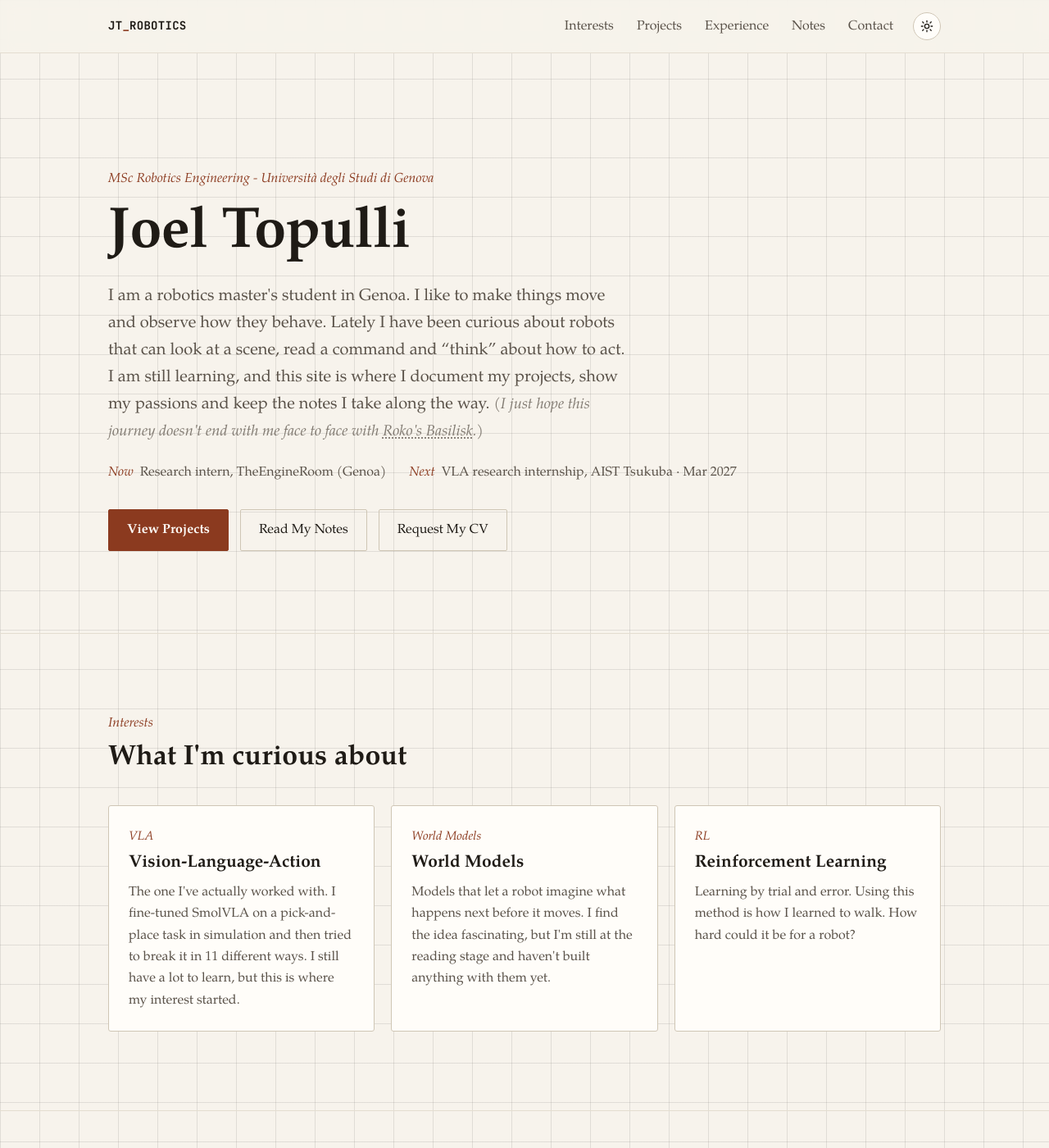
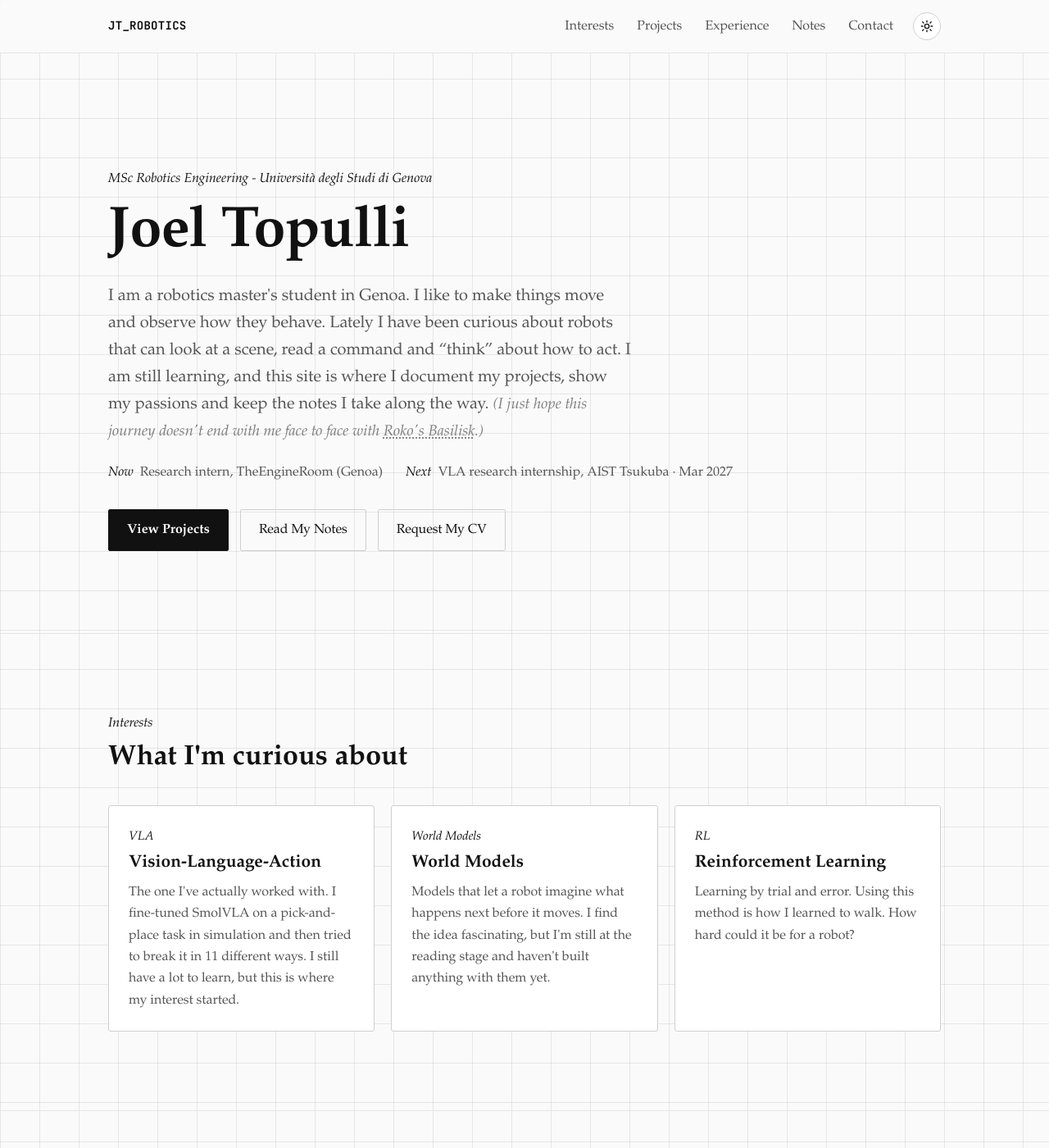
Before and after one commit to IloPinci/portfolio, a Jekyll site: the page built from index.html, in a window 1280 px wide and 1400 px high. Shown: the whole window at 82% size. Built offline with Jekyll 4.4.1, drawn with Linux system fonts in a browser that asks for light colours; some web fonts are replaced.

Commit message:
v1.5.1 -> Change in style

```diff
--- a/404.html
+++ b/404.html
@@ -156,7 +156,7 @@ sitemap: false
       input.disabled = true;
       form.querySelector('button').disabled = true;
       say('The keeper blinks. <b>"Hm? Well, I don\'t know that!"</b> He is flung to his doom. ' +
-          'Taking you home... (<a href="' + home + '">or go now</a>)');
+          'You pass safely! (<a href="' + home + '">or go now</a>)');
       window.setTimeout(function () { window.location.href = home; }, 5000);
       return;
     }
--- a/_includes/head.html
+++ b/_includes/head.html
@@ -14,6 +14,8 @@
     root.setAttribute('data-theme', dark ? 'dark' : 'light');
   })();
 </script>
+
+<script src="{{ '/assets/js/grid-glow.js' | relative_url }}" defer></script>
 
 <title>{% if page.url == '/' %}{{ site.title }} - {{ site.tagline }}{% elsif page.title %}{{ page.title }} - {{ site.title }}{% else %}{{ site.title }} - {{ site.tagline }}{% endif %}</title>
 
--- a/assets/css/style.css
+++ b/assets/css/style.css
@@ -1,25 +1,25 @@
 :root{
-  /* light theme (default): warm paper, one accent */
-  --bg: #F7F3EC;
-  --surface: #FFFDF9;
-  --surface-alt: #EFE9DD;
-  --ink: #1F1B16;
-  --ink-dim: #5A5249;
-  --ink-faint: #7A7064;
-  --accent: #8B3A1F;
+  /* light theme (default): neutral, black on near-white */
+  --bg: #FAFAFA;
+  --surface: #FFFFFF;
+  --surface-alt: #F0F0F0;
+  --ink: #111111;
+  --ink-dim: #555555;
+  --ink-faint: #737373;
+  --accent: #111111;
   /* legacy names: other stylesheets still use --amber and --cyan, both now map to the single accent */
   --amber: var(--accent);
   --cyan: var(--accent);
-  --line: #E4DDD0;
-  --line-bright: #CFC6B5;
-  --on-accent: #FFFDF9;
-  --glow-cyan: rgba(139, 58, 31, 0.16);
+  --line: #E5E5E5;
+  --line-bright: #CFCFCF;
+  --on-accent: #FFFFFF;
+  --glow-cyan: rgba(0, 0, 0, 0.12);
 
   /* background grid */
-  --grid: rgba(31, 27, 22, 0.10);
-  --grid-hot: rgba(139, 58, 31, 0.55);
+  --grid: rgba(0, 0, 0, 0.08);
+  --grid-hot: rgba(0, 0, 0, 0.5);
 
-  --serif: 'Pagella Web', 'Book Antiqua', 'Palatino Linotype', Palatino, 'URW Palladio L', P052, Georgia, serif;
+  --serif: 'Book Antiqua', 'Palatino Linotype', Palatino, 'TeX Gyre Pagella', 'URW Palladio L', P052, Georgia, serif;
   --sans: var(--serif);
   --mono: 'JetBrains Mono', ui-monospace, monospace;
   --maxw: 1080px;
@@ -27,20 +27,20 @@
 }
 
 :root[data-theme="dark"]{
-  --bg: #1A1714;
-  --surface: #221E1A;
-  --surface-alt: #2A2520;
-  --ink: #EDE6DA;
-  --ink-dim: #A39A8C;
-  --ink-faint: #8A8072;
-  --accent: #E0946F;
-  --line: #332D27;
-  --line-bright: #463E36;
-  --on-accent: #1A1714;
-  --glow-cyan: rgba(224, 148, 111, 0.28);
+  --bg: #111111;
+  --surface: #1A1A1A;
+  --surface-alt: #222222;
+  --ink: #EDEDED;
+  --ink-dim: #A0A0A0;
+  --ink-faint: #8A8A8A;
+  --accent: #EDEDED;
+  --line: #2A2A2A;
+  --line-bright: #3A3A3A;
+  --on-accent: #111111;
+  --glow-cyan: rgba(255, 255, 255, 0.15);
 
-  --grid: rgba(237, 230, 218, 0.09);
-  --grid-hot: rgba(224, 148, 111, 0.6);
+  --grid: rgba(255, 255, 255, 0.07);
+  --grid-hot: rgba(255, 255, 255, 0.45);
 }
 
 *{ box-sizing: border-box; }
@@ -99,7 +99,9 @@ a{ color: inherit; }
   outline-offset: 3px;
 }
 
-/* ---------- background grid ---------- */
+/* ---------- background grid ----------
+   Base grid is always visible. A second, accent-coloured copy of the grid is revealed
+   through a soft circle that follows the cursor (see grid-glow.js). */
 .grid-bg{
   position: fixed;
   inset: 0;
@@ -129,11 +131,11 @@ header.site{
   position: sticky;
   top: 0;
   z-index: 20;
-  background: rgba(26, 23, 20, 0.88);
+  background: rgba(17, 17, 17, 0.88);
   backdrop-filter: blur(8px);
   border-bottom: 1px solid var(--line);
 }
-:root[data-theme="light"] header.site{ background: rgba(247, 243, 236, 0.9); }
+:root[data-theme="light"] header.site{ background: rgba(250, 250, 250, 0.9); }
 header.site .wrap{
   position: relative;
   display: flex;
@@ -325,7 +327,7 @@ h2{
 .lede .aside a:hover { text-decoration-style: solid; }
 
 .btn.primary{ background: var(--accent); color: var(--on-accent); border-color: var(--accent); font-weight: 700; }
-.btn.primary:hover{ background: var(--ink); border-color: var(--ink); color: var(--bg); }
+.btn.primary:hover{ background: var(--ink-dim); border-color: var(--ink-dim); color: var(--on-accent); }
 .btn.ghost{ color: var(--ink); }
 .btn.ghost:hover{ border-color: var(--ink); background: var(--surface); }
 
@@ -486,7 +488,6 @@ footer p.lede{ color: var(--ink-dim); max-width: 520px; margin: 0 0 34px; }
   gap: 10px;
 }
 
-
 /* =====================================================
    BLOG / NOTES
    ===================================================== */
```
